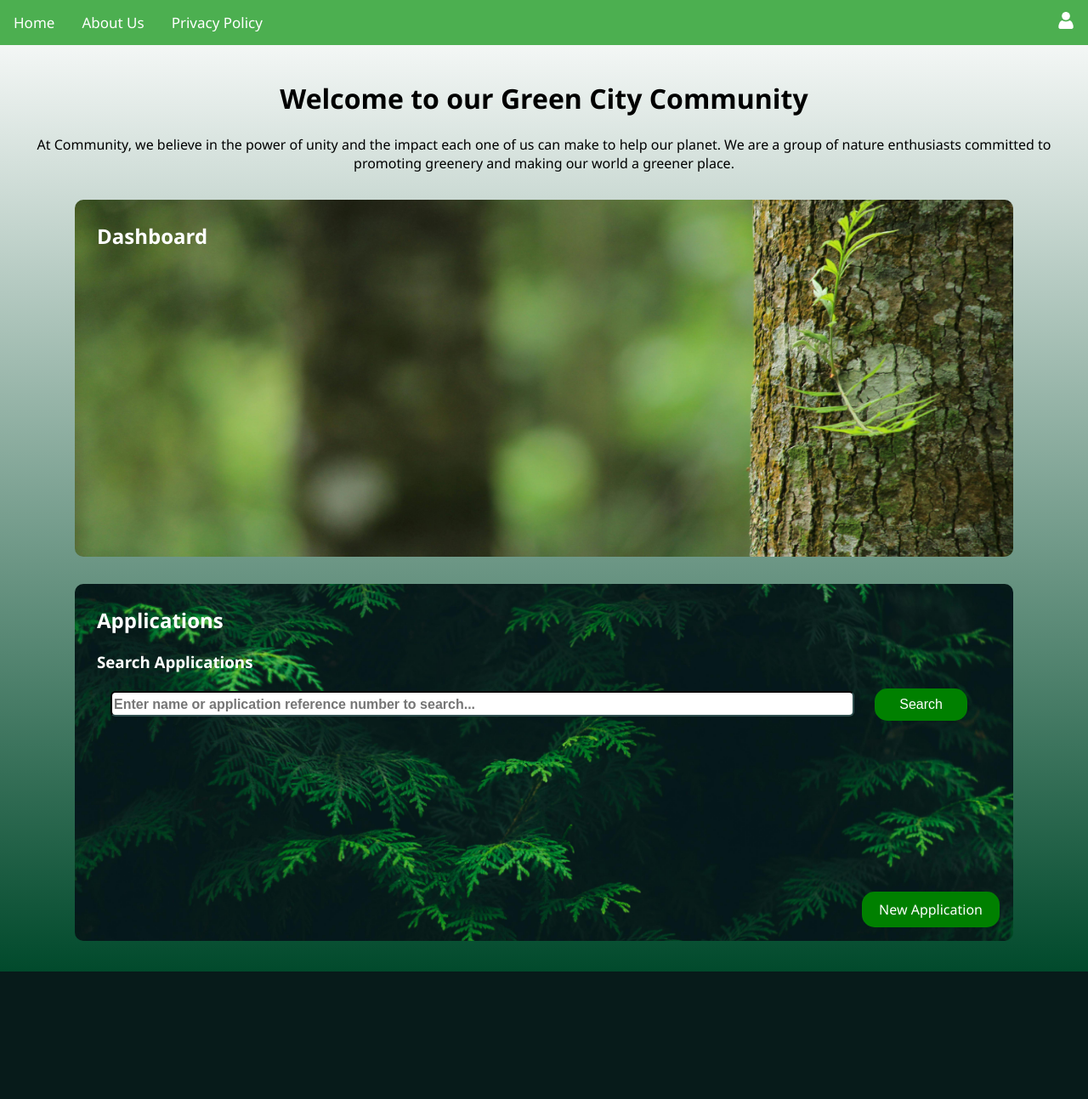
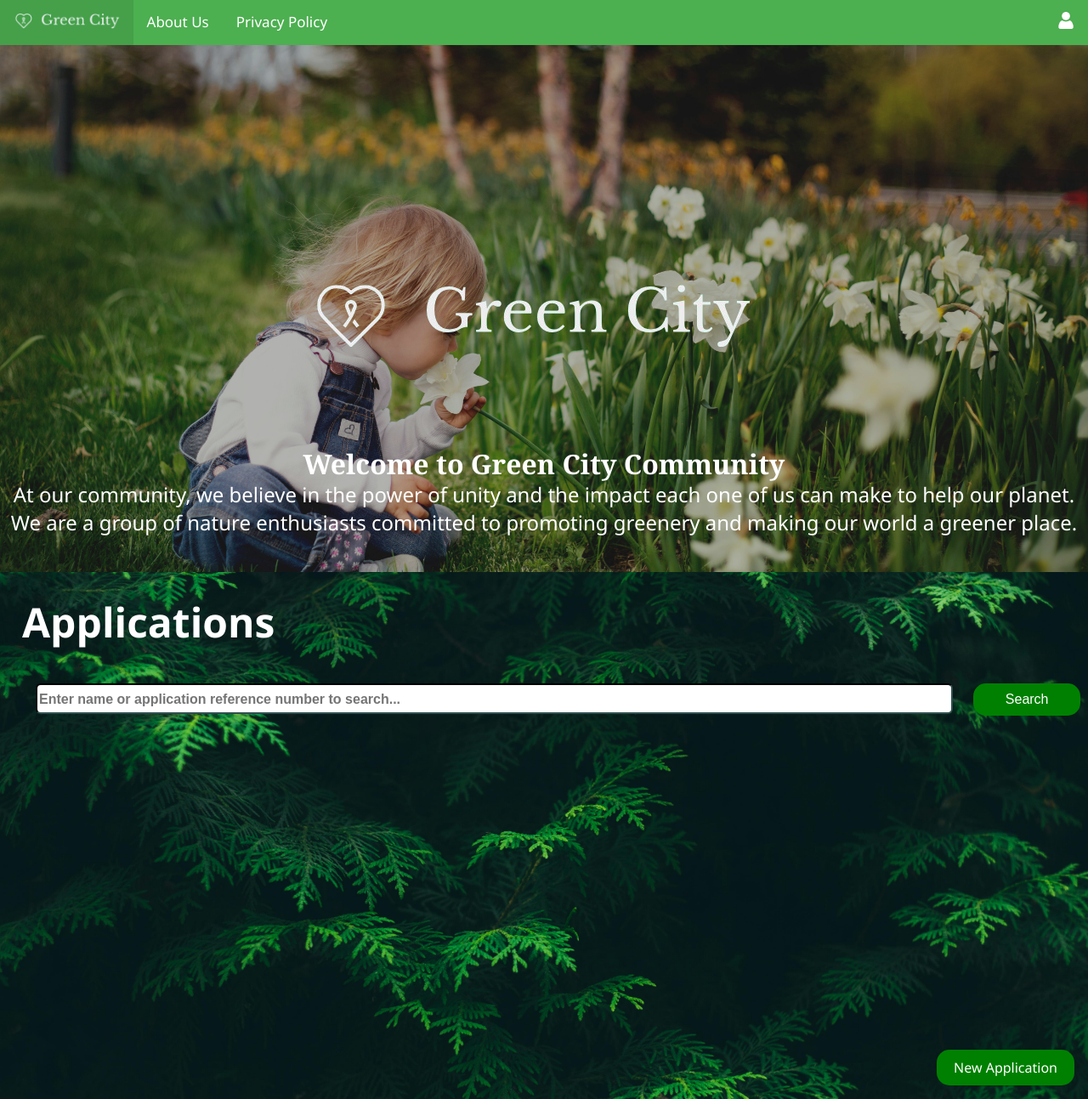
Before and after one commit to anoopmanikantas/COMP8347-Final-project-Green-City, a Django app: page /home/ in a window 1280 px wide. Shown: the whole page at 85% size. Before the commit the page ends 1143 px from the top, so only its background shows below. Run offline with Django 5.2, Linux system fonts and the light colour scheme; parts of the project's set-up code (start-up, migrations or seed data) failed here and were passed over.

Commit message:
Modify Home Page Components
- Add Logo and style components

```diff
--- a/myapp/templates/base.css
+++ b/myapp/templates/base.css
@@ -49,3 +49,9 @@ body {
 .profile {
     margin-left: auto;
 }
+
+.nav-img {
+    width: auto;
+    height: 20px;
+    object-fit: fill;
+}
--- a/myapp/templates/base.html
+++ b/myapp/templates/base.html
@@ -9,7 +9,9 @@
 <body>
     <div class="navbar">
         <div class="nav-links">
-            <a href="{% url 'myapp:home' %}">Home</a>
+            <a href="{% url 'myapp:home' %}">
+                <img class="nav-img" src="{% static 'Logo-small.png' %}" alt="Home">
+            </a>
             <a href="{% url 'myapp:about' %}">About Us</a>
             <a href="{% url 'myapp:privacy_policy' %}">Privacy Policy</a>
         </div>
--- a/myapp/templates/home/applications/applications.css
+++ b/myapp/templates/home/applications/applications.css
@@ -9,10 +9,10 @@
 }
 
 .search-form {
-    width: 80%;
+    width: 85%;
     border-radius: 6px;
     transition: all 0.3s ease;
-    height: 24px;
+    height: 30px;
     margin-left: 16px;
     border-color: darkslategrey;
     font-size: 18px;
@@ -89,7 +89,7 @@
 .search-results {
     margin-top: 10px;
     margin-left: 16px;
-    height: 45%; /* Adjustable height */
+    height: 60%; /* Adjustable height */
     width: 97%; /* Adjustable width */
     background-color: rgba(255, 255, 255, 0.5); /* White background with 50% transparency */
     overflow: auto; /* Add a scrollbar if content overflows */
--- a/myapp/templates/home/applications/applications_card.html
+++ b/myapp/templates/home/applications/applications_card.html
@@ -7,9 +7,6 @@
     <a href="" class="-create-new-application-button">Create New Application</a>
 
 {% else %}
-
-    <h3>Search Applications</h3>
-
     <div class="search-container">
         <form id="searchForm" method="GET" action="{% url 'myapp:home' %}">
             {{ form.query }}
--- a/myapp/templates/home/dashboard/dashboard.css
+++ b/myapp/templates/home/dashboard/dashboard.css
@@ -0,0 +1,72 @@
+.welcome-container {
+    display: flex;
+    align-items: center;
+    flex-direction: column;
+    justify-content: flex-end;
+    position: relative;
+    height: 100%;
+}
+
+.background {
+    position: absolute;
+    top:0;
+    left: 0;
+    width: 100%;
+    height: 100%;
+    z-index: -1;
+}
+
+.carousel-item {
+    position: absolute;
+    top:0;
+    left: 0;
+    width: 100%;
+    height: 100%;
+    opacity: 0;
+    transition: opacity 1s ease-in-out;
+}
+
+.carousel-item::after {
+    content: "";
+    position: absolute;
+    top:0;
+    left: 0;
+    width: 100%;
+    height: 100%;
+    background-color: rgba(0,0,0,0.3);
+}
+
+.carousel-item img {
+    width: 100%;
+    height: 100%;
+    /*object-position: center;*/
+    object-fit: cover;
+}
+
+.carousel-item.active {
+    opacity: 1;
+}
+
+.welcome-h1 {
+    color: #ffffff;
+    font-size: xx-large;
+    position: absolute;
+    bottom: 48px;
+    margin-bottom: 48px;
+    font-family: Georgia, sans-serif;
+}
+
+.welcome-img {
+    position: absolute;
+    bottom: 70px;
+    margin-bottom: 70px;
+}
+
+.welcome-p {
+    position: absolute;
+    bottom: 16px;
+    margin-bottom: 16px;
+    color: #ffffff;
+    font-size: x-large;
+    text-align: center;
+}
--- a/myapp/templates/home/dashboard/dashboard.html
+++ b/myapp/templates/home/dashboard/dashboard.html
@@ -1,8 +1,43 @@
-{% extends 'base.html' %}
+{% load static %}
+<link rel="stylesheet" href="{% static 'home/dashboard/dashboard.css' %}">
+<div class="background">
+    <div class="carousel">
+        <div class="carousel-item active">
+            <img src="{% static 'home/Gardening.jpg' %}" alt="img1">
+        </div>
+        <div class="carousel-item">
+            <img src="{% static 'home/Trees.jpg' %}" alt="img2">
+        </div>
+    </div>
+</div>
+<div class="welcome-container">
+    <img class="welcome-img" src="{% static 'Logo.png' %}" alt="logo">
+    <h1 class="welcome-h1">Welcome to Green City Community</h1>
+    <p class="welcome-p">At our community, we believe in the power of unity and the impact
+        each one of us can make to help our planet. We are a group of nature enthusiasts committed to promoting greenery
+        and making our world a greener place.</p>
+</div>
+<script src="https://ajax.googleapis.com/ajax/libs/jquery/3.5.1/jquery.min.js"></script>
+<script>
+$(document).ready(function() {
+    const carouselItems = $('.carousel-item');
+    var currentIndex = 0;
+    var intervalId;
 
-{% block title %}Dashboard - My Website{% endblock %}
+    function startCarousel() {
+        intervalId = setInterval(function() {
+            carouselItems.eq(currentIndex).removeClass('active');
+            currentIndex = (currentIndex + 1) % carouselItems.length;
+            carouselItems.eq(currentIndex).addClass('active');
+        }, 5000);  // Change image every 2 seconds
+    }
 
-{% block content %}
-    <h1>Dashboard</h1>
-    <p>This is the dashboard content.</p>
-{% endblock %}
+    function stopCarousel() {
+        clearInterval(intervalId);
+    }
+
+    startCarousel();
+
+    $('.carousel').hover(stopCarousel, startCarousel);  // Stop carousel on hover
+});
+</script>
--- a/myapp/templates/home/home.css
+++ b/myapp/templates/home/home.css
@@ -11,23 +11,20 @@ body {
     display: flex;
     justify-content: center;
     flex-wrap: wrap; /* Allows the cards to wrap to the next line if the container width is too small */
+    width: 100%;
+    overflow-x: hidden;
 }
 
 .card1, .card2 {
-    width: calc(90% - 32px);
-    /*height: auto;*/
-    margin: 16px;
+    width: 100%;
     padding: 10px;
-    border-radius: 10px;
-    /*border: 2px;*/
     background-size: cover;
     background-position: center;
-
-    height: 400px;
+    height: 600px;
 }
 
 .card1 {
-    background-image: url("Trees.jpg");
+    position: relative;
 }
 
 .card2 {
@@ -38,4 +35,9 @@ body {
     color: #ffffff;
     margin-top: 16px;
     margin-left: 16px;
+    font-size: xxx-large;
 }
+
+.content {
+    padding: 0;
+}
--- a/myapp/templates/home/home.html
+++ b/myapp/templates/home/home.html
@@ -8,18 +8,17 @@
     <link rel="stylesheet" href="{% static "home/home.css" %}">
     <script src="https://ajax.googleapis.com/ajax/libs/jquery/3.5.1/jquery.min.js"></script>
 
-    <h1 class="welcome">Welcome to our Green City Community</h1>
-    <p class="welcome">At Community, we believe in the power of unity and the impact each one of us can make to help our planet. We are a group of nature enthusiasts committed to promoting greenery and making our world a greener place.</p>
-    <div class="card-container">
+        <div class="card-container">
+
         <div class="card1">
-            <h2>Dashboard</h2>
+            {% include 'home/dashboard/dashboard.html' %}
 {#            show number of applications submitted, approved, pending#}
         </div>
 
         <div class="card2">
             {% include 'home/applications/applications_card.html' %}
+        </div>
 
-        </div>
     </div>
 
     <script>
```
Also changed, not shown: myapp/templates/Logo-small.png (added), myapp/templates/Logo.png (added), myapp/templates/home/Gardening.jpg (added).
